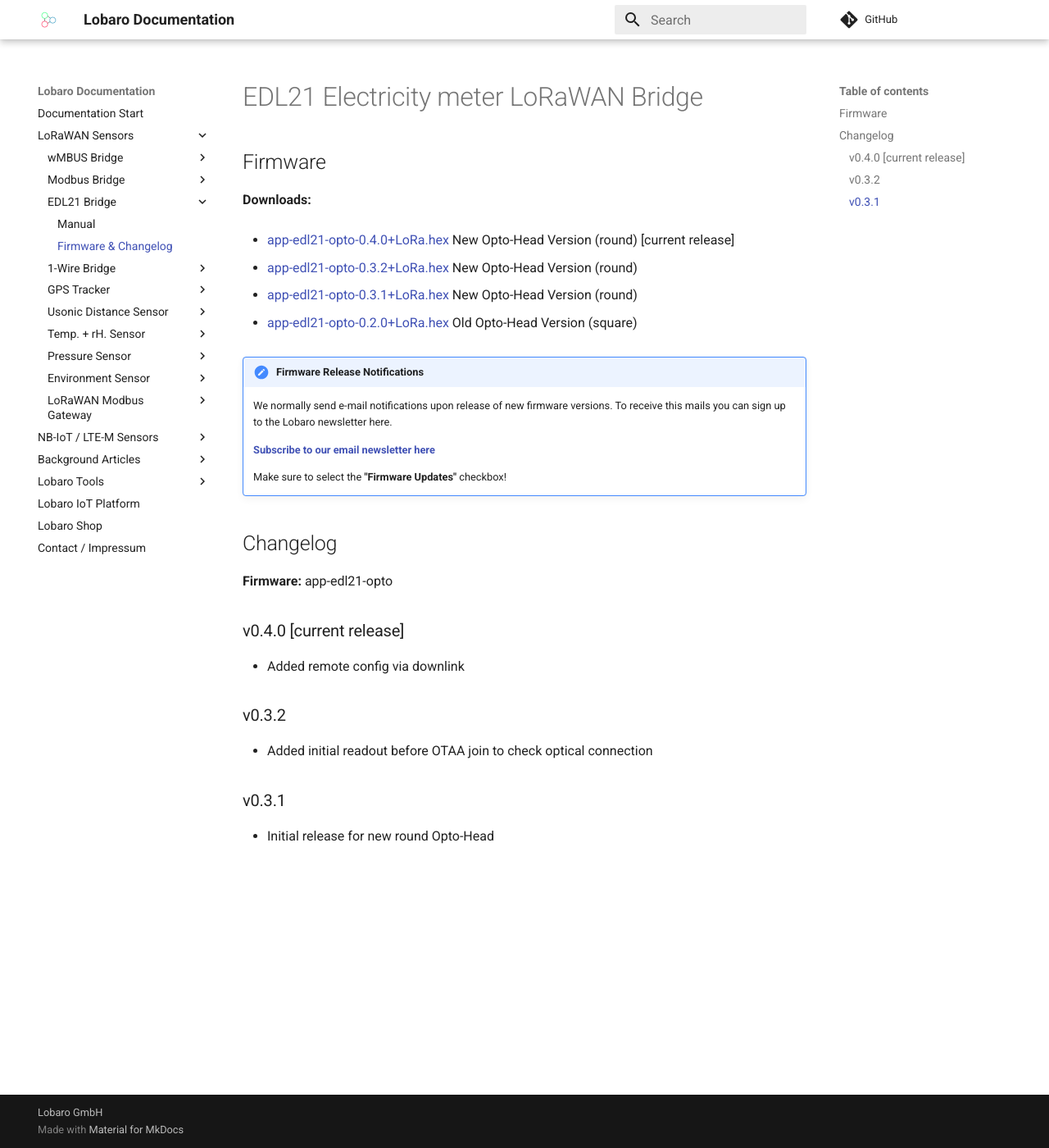
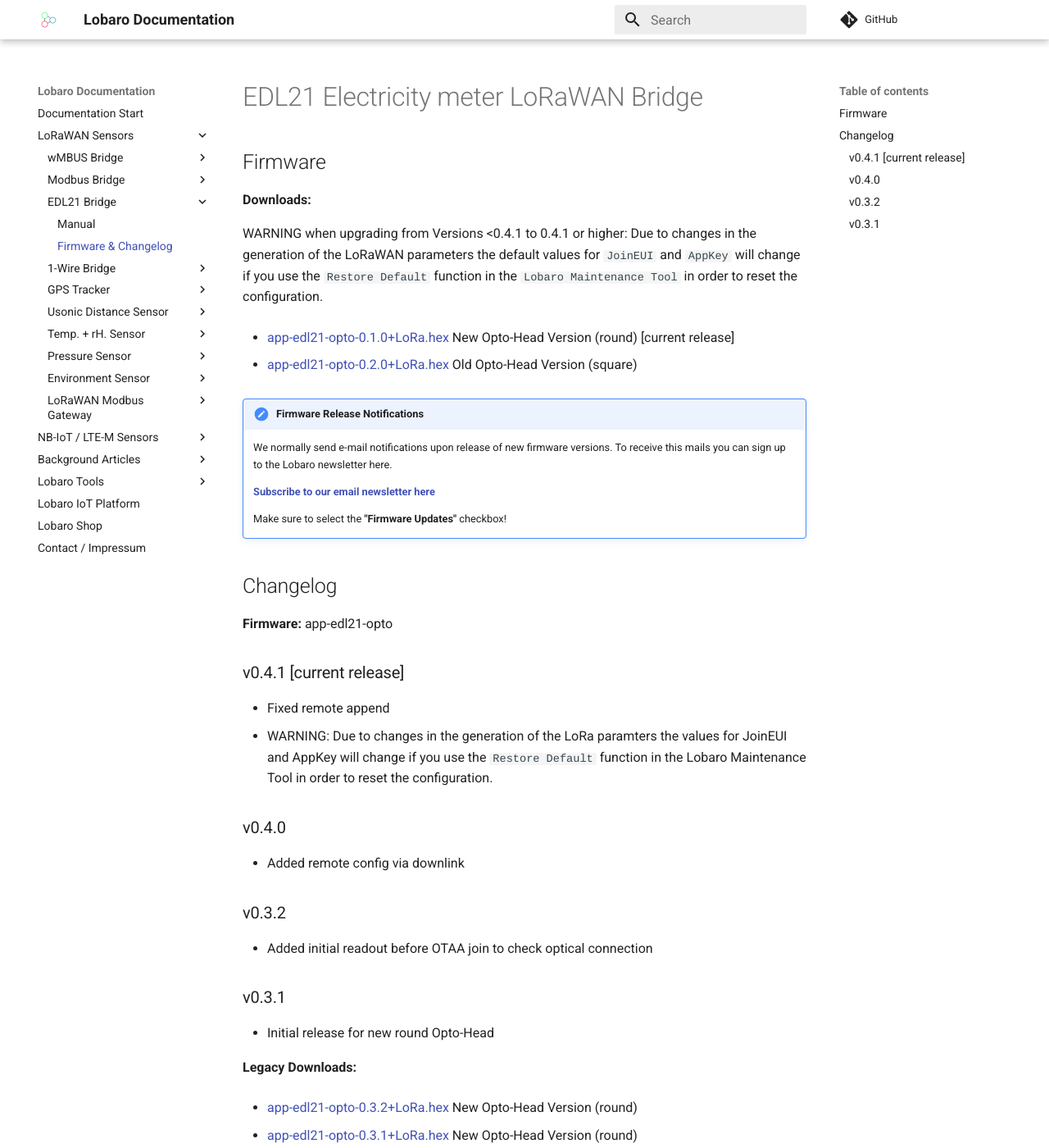
Before and after one commit to Lobaro/docs, an MkDocs documentation site: the page built from docs/lorawan-sensors/edl21-opto-lorawan/firmware.md, in a window 1280 px wide and 1400 px high. Shown: the whole window at 82% size. Built offline with MkDocs 1.6.1 and Material for MkDocs 9.7.7, drawn with Linux system fonts in a browser that asks for light colours; a script that is not in the unit is left out; comment, search, counter and statistics services are not loaded.

Commit message:
added v 0.4.1

```diff
--- a/docs/lorawan-sensors/edl21-opto-lorawan/firmware.md
+++ b/docs/lorawan-sensors/edl21-opto-lorawan/firmware.md
@@ -4,11 +4,12 @@
 
 **Downloads:**
 
-* [app-edl21-opto-0.4.0+LoRa.hex](firmware/app-edl21-opto-0.4.0+LoRa.hex) New Opto-Head Version (round) [current release]
+WARNING when upgrading from Versions <0.4.1 to 0.4.1 or higher:
+Due to changes in the generation of the LoRaWAN parameters the default values for `JoinEUI` and `AppKey` will change if you
+use the `Restore Default` function in the `Lobaro Maintenance Tool` in order to reset the configuration.
 
-* [app-edl21-opto-0.3.2+LoRa.hex](firmware/app-edl21-opto-0.3.2+LoRa.hex) New Opto-Head Version (round)
 
-* [app-edl21-opto-0.3.1+LoRa.hex](firmware/app-edl21-opto-0.3.1+LoRa.hex) New Opto-Head Version (round)
+* [app-edl21-opto-0.1.0+LoRa.hex](firmware/app-edl21-opto-0.4.1+LoRa.hex) New Opto-Head Version (round) [current release]
 
 * [app-edl21-opto-0.2.0+LoRa.hex](firmware/app-edl21-opto-0.2.0+LoRa.hex) Old Opto-Head Version (square)
 
@@ -25,7 +26,12 @@
 
 **Firmware:** app-edl21-opto
 
-### v0.4.0 [current release]
+### v0.4.1 [current release]
+* Fixed remote append
+* WARNING: Due to changes in the generation of the LoRa paramters the values for JoinEUI and AppKey will change if you
+use the `Restore Default` function in the Lobaro Maintenance Tool in order to reset the configuration.
+
+### v0.4.0
 * Added remote config via downlink
 
 ### v0.3.2
@@ -35,3 +41,10 @@
 ### v0.3.1
 
 * Initial release for new round Opto-Head
+
+
+**Legacy Downloads:**
+
+* [app-edl21-opto-0.3.2+LoRa.hex](firmware/app-edl21-opto-0.3.2+LoRa.hex) New Opto-Head Version (round)
+
+* [app-edl21-opto-0.3.1+LoRa.hex](firmware/app-edl21-opto-0.3.1+LoRa.hex) New Opto-Head Version (round)
```
Also changed, not shown: 1 other file.
